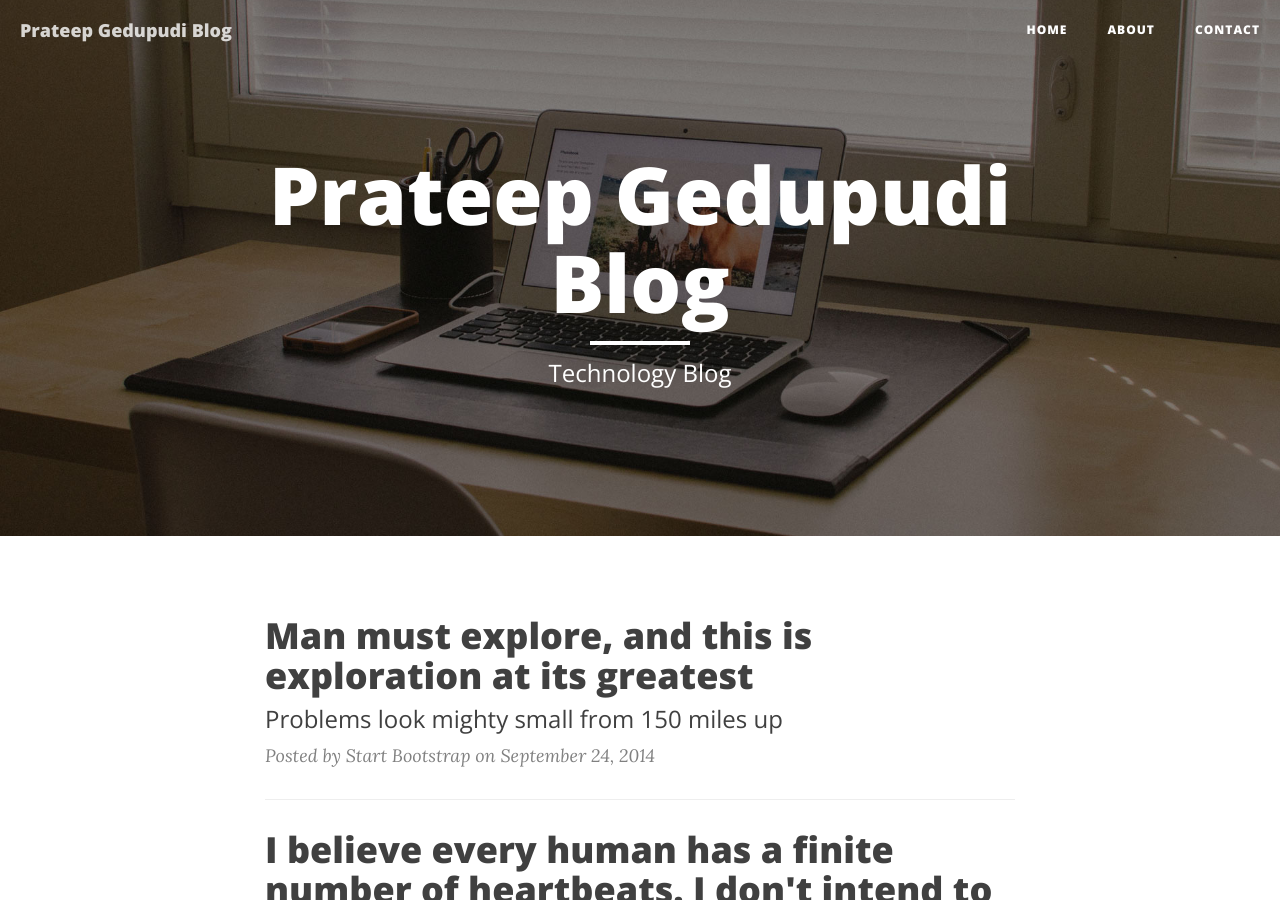
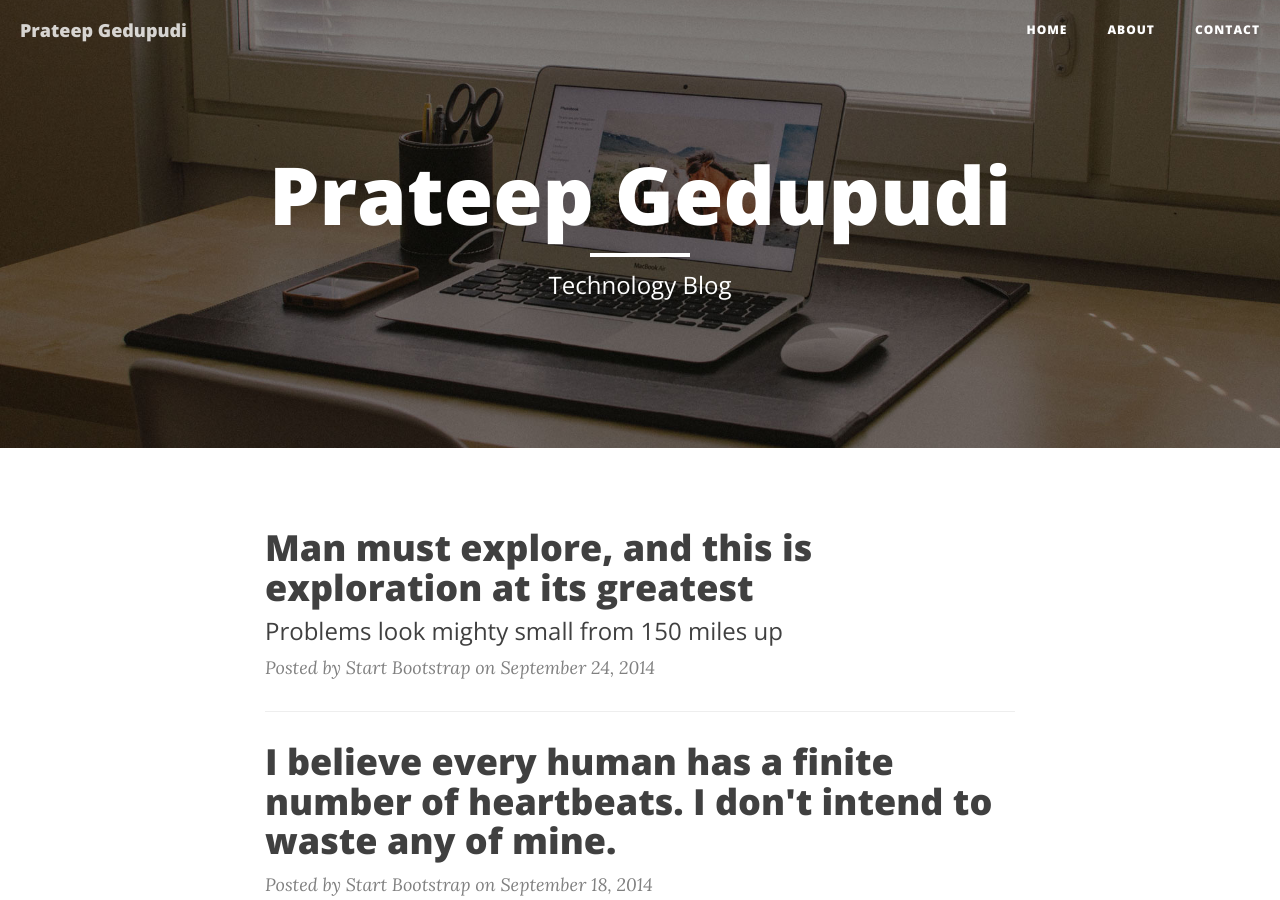
Before and after one commit to prateepgedupudi/prateepgedupudi.github.io, a Jekyll site: the page built from index.html, in a window 1280 px wide and 900 px high. Built offline with Jekyll 4.4.1, drawn with Linux system fonts in a browser that asks for light colours; nearby versions of some CDN libraries; the list of posts is cut into pages by our own code; some of the changed text lies outside the part shown.

Commit message:
config title

```diff
--- a/_config.yml
+++ b/_config.yml
@@ -1,5 +1,5 @@
 # Site settings
-title: Prateep Gedupudi Blog
+title: Prateep Gedupudi
 header-img: img/home-bg.jpg
 email: mailto@prateep.info
 description: "Write your site description here. It will be used as your sites meta description as well!"
```
